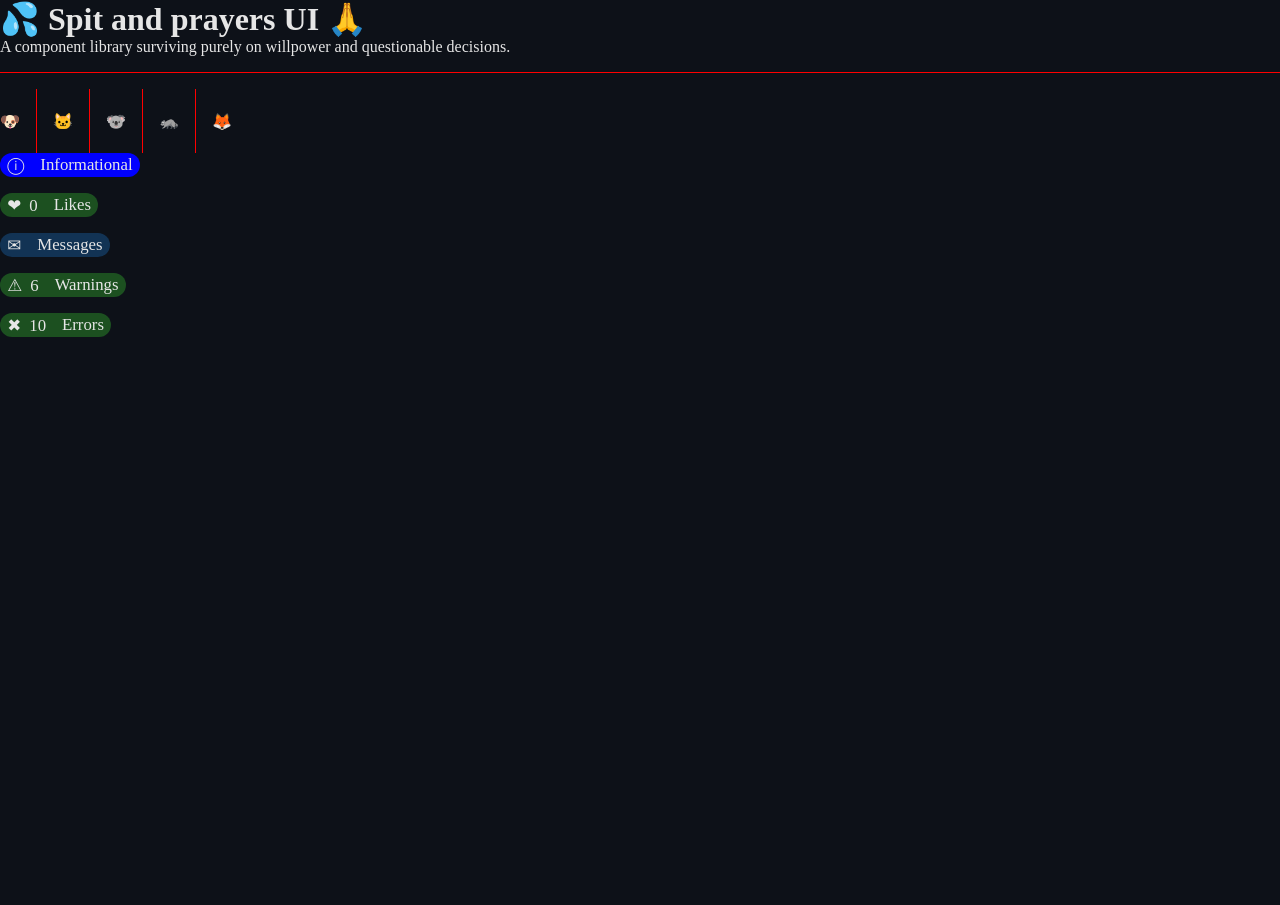
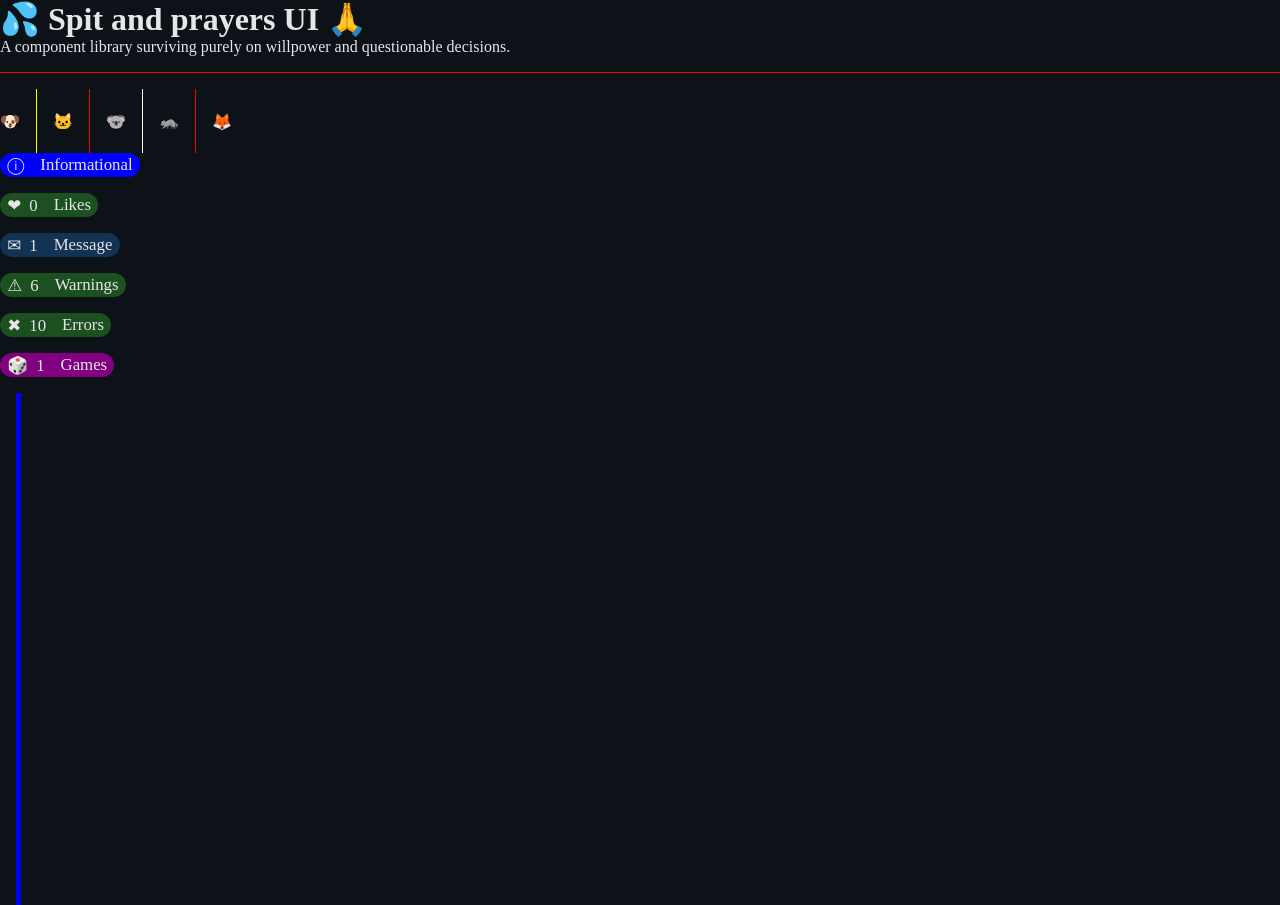
Before and after one commit to VonRiddarn/spit-and-prayers-ui, a React (Vite) app: page / in a window 1280 px wide. Before the commit the page ends 800 px from the top, so only its background shows below. Built offline with nearby package versions, Linux system fonts and the light colour scheme.

Commit message:
feat: added optional plural to Badge title NOTE: I hate this component, need to refactor

```diff
--- a/src/App.tsx
+++ b/src/App.tsx
@@ -10,11 +10,11 @@ function App() {
 			<Divider />
 			<div style={{ display: "flex", alignItems: "center", width: "100%", height: "64px" }}>
 				<p>🐶</p>
-				<Divider orientation="vertical" />
+				<Divider orientation="vertical" color="yellow" />
 				<p>🐱</p>
 				<Divider orientation="vertical" />
 				<p>🐨</p>
-				<Divider orientation="vertical" />
+				<Divider orientation="vertical" color="#ffffff" />
 				<p>🦝</p>
 				<Divider orientation="vertical" />
 				<p>🦊</p>
@@ -22,10 +22,18 @@ function App() {
 			<div style={{ display: "flex", flexDirection: "column", gap: "1rem" }}>
 				<Badge icon="ⓘ" color="blue" title="Informational" />
 				<Badge icon="❤" zeroBehavior="show" title="Likes" />
-				<Badge icon="✉" color="#123354" zeroBehavior="hide" title="Messages" />
+				<Badge
+					icon="✉"
+					amount={1}
+					color="#123354"
+					zeroBehavior="hide"
+					title={{ singular: "Message", plural: "Messages" }}
+				/>
 				<Badge icon="⚠" amount={6} title="Warnings" />
 				<Badge icon="✖" amount={10} zeroBehavior="no-render" title="Errors" />
 				<Badge icon="✔" color="#123354" amount={0} zeroBehavior="no-render" title="Checkmarks" />
+				<Badge icon="🎲" title="Games" amount={1} color="purple" zeroBehavior="no-render" />
+				<Divider color="blue" length="512px" thickness="5px" orientation="vertical" />
 			</div>
 		</>
 	);
--- a/src/components/ui/Badge/Badge.tsx
+++ b/src/components/ui/Badge/Badge.tsx
@@ -4,10 +4,9 @@ type BadgeProps = {
 	icon: string;
 	amount?: number;
 	zeroBehavior?: "show" | "hide" | "no-render";
-	title: string;
+	title: string | { singular: string; plural: string };
 	color?: string;
 	height?: string;
-	paddingMp?: number;
 };
 
 const Badge = ({
@@ -38,7 +37,13 @@ const Badge = ({
 					{zeroBehavior === "hide" && invalidAmount ? null : <span>{amount || 0}</span>}
 				</span>
 			</span>
-			<span>{title}</span>
+			<span>
+				{typeof title === "string"
+					? title
+					: amount === 1 || amount === -1
+					? title.singular
+					: title.plural}
+			</span>
 		</span>
 	);
 };
```
